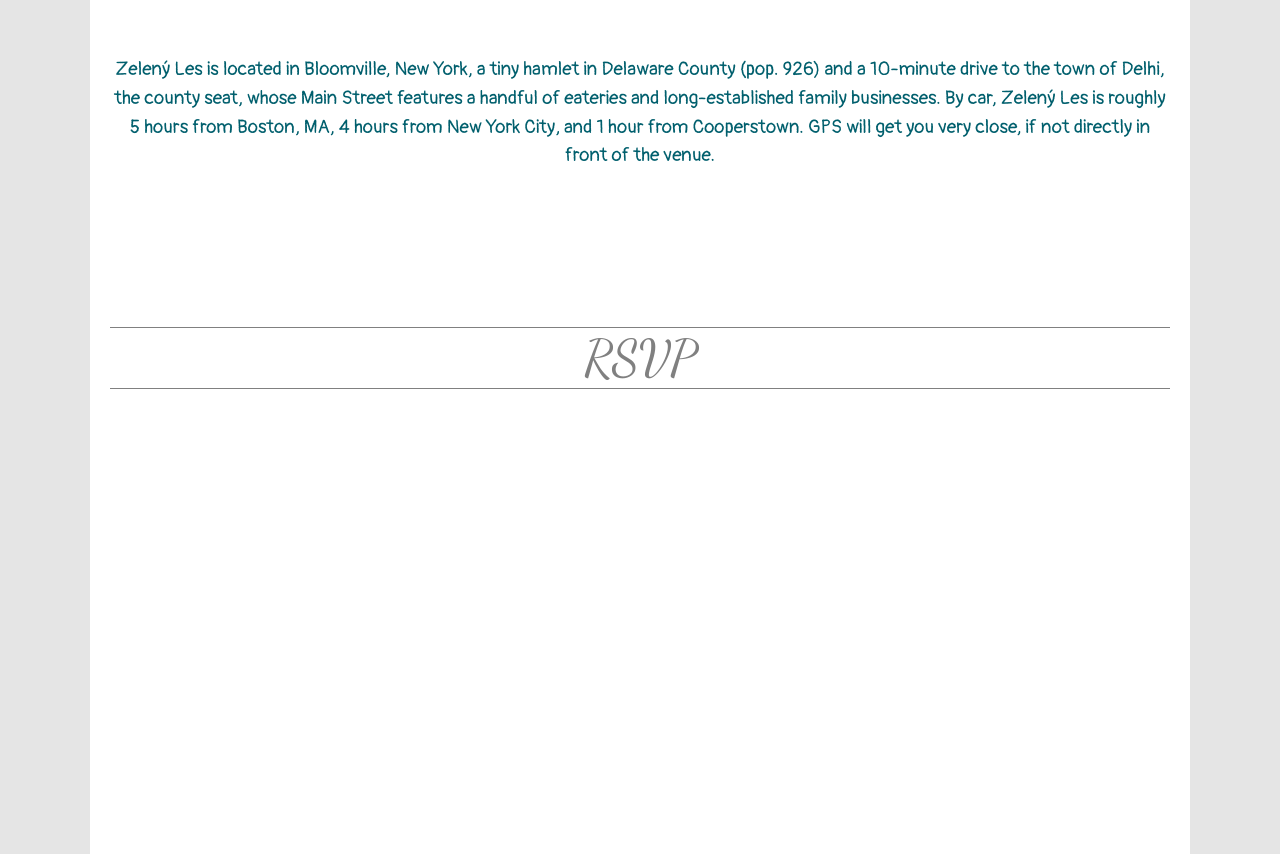
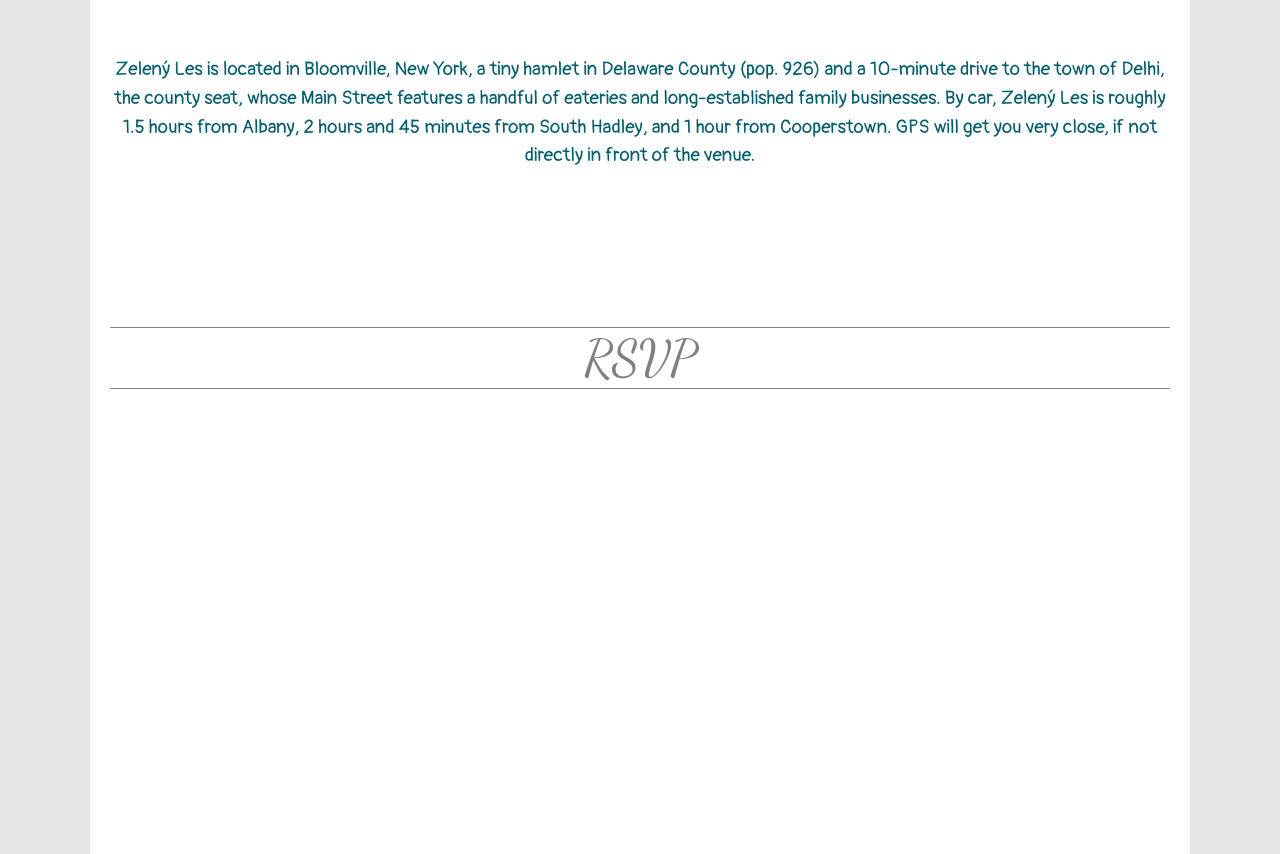
Before and after one commit to amelianstars/Wedding-Website-Repo, a plain HTML site: page index.html in a window 1280 px wide. Shown: the part 3377-4231 px from the top of the page. Drawn offline with nearby package versions, Linux system fonts and the light colour scheme; a script that the page names is missing.

Commit message:
Update index.html

```diff
--- a/index.html
+++ b/index.html
@@ -109,7 +109,7 @@
   <iframe src="https://www.google.com/maps/embed?pb=!1m21!1m12!1m3!1d554.0127998645153!2d-74.84297200143894!3d42.35057072752933!2m3!1f0!2f0!3f0!3m2!1i1024!2i768!4f13.1!4m6!3e0!4m0!4m3!3m2!1d42.3505858!2d-74.8425494!5e1!3m2!1sen!2sus!4v1560792039904!5m2!1sen!2sus" width="600" height="450" frameborder="0" style="border:0" allowfullscreen></iframe>
 <div class="paragraph-text">
 <h4><span class="para">
-  Zelený Les is located in Bloomville, New York, a tiny hamlet in Delaware County (pop. 926) and a 10-minute drive to the town of Delhi, the county seat, whose Main Street features a handful of eateries and long-established family businesses. By car, Zelený Les is roughly 5 hours from Boston, MA, 4 hours from New York City, and 1 hour from Cooperstown.
+  Zelený Les is located in Bloomville, New York, a tiny hamlet in Delaware County (pop. 926) and a 10-minute drive to the town of Delhi, the county seat, whose Main Street features a handful of eateries and long-established family businesses. By car, Zelený Les is roughly 1.5 hours from Albany, 2 hours and 45 minutes from South Hadley, and 1 hour from Cooperstown.
 GPS will get you very close, if not directly in front of the venue.
 </span></h4>
 </div>
```
